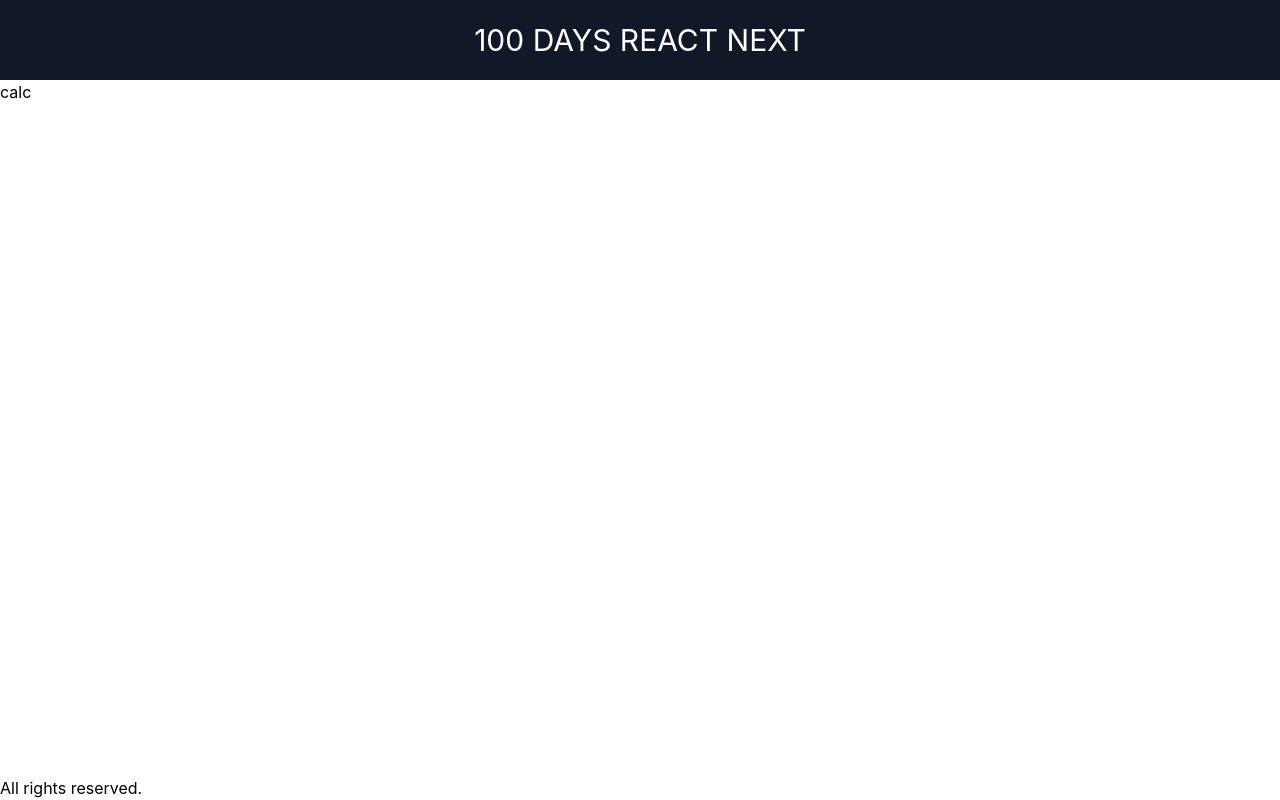
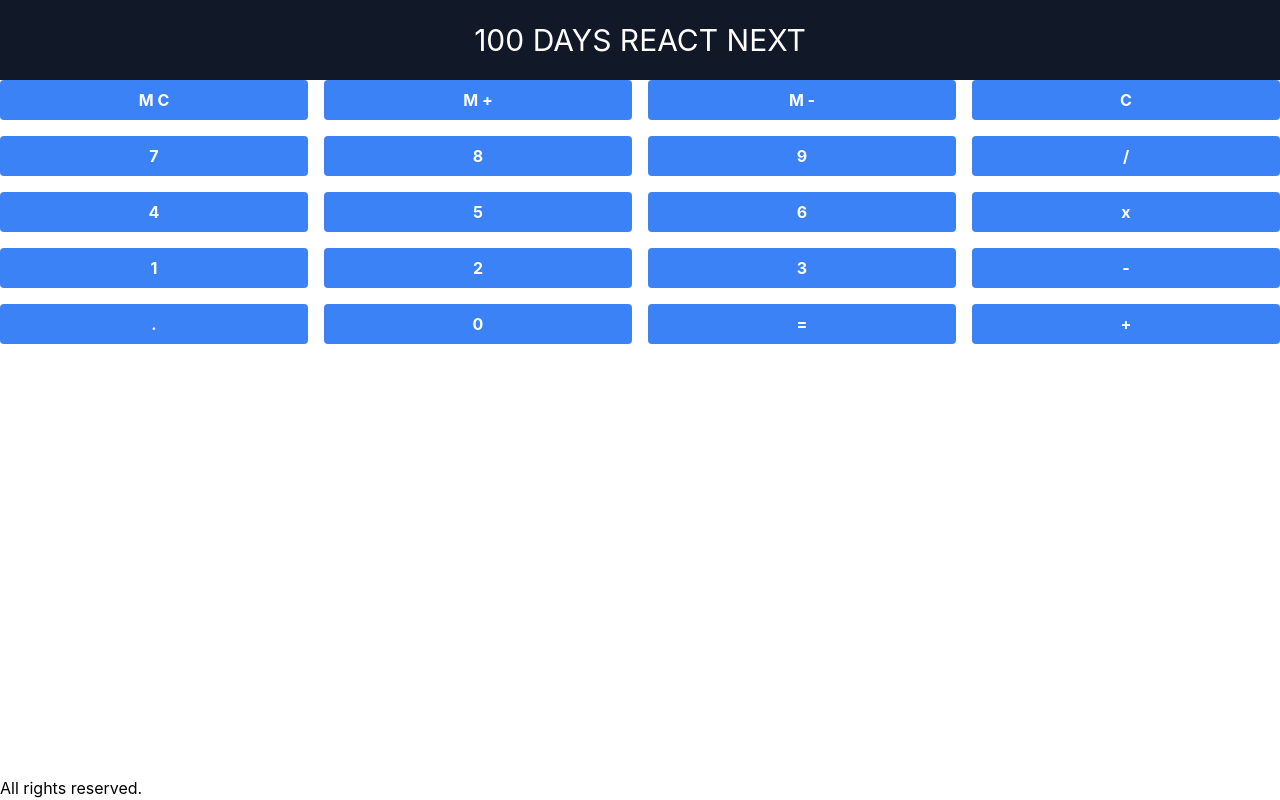
Before and after one commit to ichikareman2/study-reactjs-nextjs, a Next.js app: page /calculator in a window 1280 px wide. Built offline with nearby package versions, Linux system fonts and the light colour scheme.

Commit message:
calculator
* add link
* add button group

```diff
--- /dev/null
+++ b/components/calculator/calcButtonGroup.tsx
@@ -0,0 +1,32 @@
+const calcButtonClasses = 'bg-blue-500 hover:bg-blue-700 text-white font-bold py-2 px-4 rounded'
+
+const calcButtonChars = [
+  <button type='button' className={calcButtonClasses} key={'M C'}>M C</button>,
+  <button type='button' className={calcButtonClasses} key={'M +'}>M +</button>,
+  <button type='button' className={calcButtonClasses} key={'M -'}>M -</button>,
+  <button type='button' className={calcButtonClasses} key={'C'}>C</button>,
+  <button type='button' className={calcButtonClasses} key={7}>7</button>,
+  <button type='button' className={calcButtonClasses} key={8}>8</button>,
+  <button type='button' className={calcButtonClasses} key={9}>9</button>,
+  <button type='button' className={calcButtonClasses} key={'/'}>/</button>,
+  <button type='button' className={calcButtonClasses} key={4}>4</button>,
+  <button type='button' className={calcButtonClasses} key={5}>5</button>,
+  <button type='button' className={calcButtonClasses} key={6}>6</button>,
+  <button type='button' className={calcButtonClasses} key={'x'}>x</button>,
+  <button type='button' className={calcButtonClasses} key={1}>1</button>,
+  <button type='button' className={calcButtonClasses} key={2}>2</button>,
+  <button type='button' className={calcButtonClasses} key={3}>3</button>,
+  <button type='button' className={calcButtonClasses} key={'-'}>-</button>,
+  <button type='button' className={calcButtonClasses} key={'.'}>.</button>,
+  <button type='button' className={calcButtonClasses} key={0}>0</button>,
+  <button type='button' className={calcButtonClasses} key={'='}>=</button>,
+  <button type='button' className={calcButtonClasses} key={'+'}>+</button>,
+]
+export default function CalcButtonGroup() {
+
+  return (
+    <div className="grid grid-cols-4 gap-4">
+      {calcButtonChars}
+    </div>
+  )
+}
--- a/components/calculator/calculator.tsx
+++ b/components/calculator/calculator.tsx
@@ -1,5 +1,9 @@
+import CalcButtonGroup from './calcButtonGroup';
+
 export default function Calculator() {
   return (
-    <div>calc</div>
+    <div className='flex flex-col'>
+      <CalcButtonGroup />
+    </div>
   )
 }
--- a/pages/index.tsx
+++ b/pages/index.tsx
@@ -11,6 +11,7 @@ const Home: NextPage = () => {
       <div className='flex flex-col'>
         <Link href={'./insta'}>Insta</Link>
         <Link href={'./checklist'}>Checklist</Link>
+        <Link href={'./calculator'}>Calculator</Link>
       </div>
     </Layout>
   )
```
